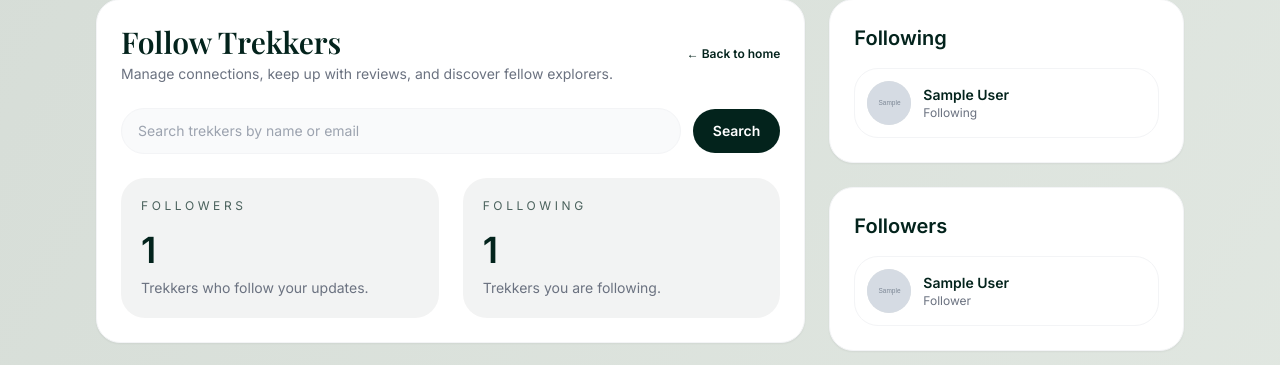
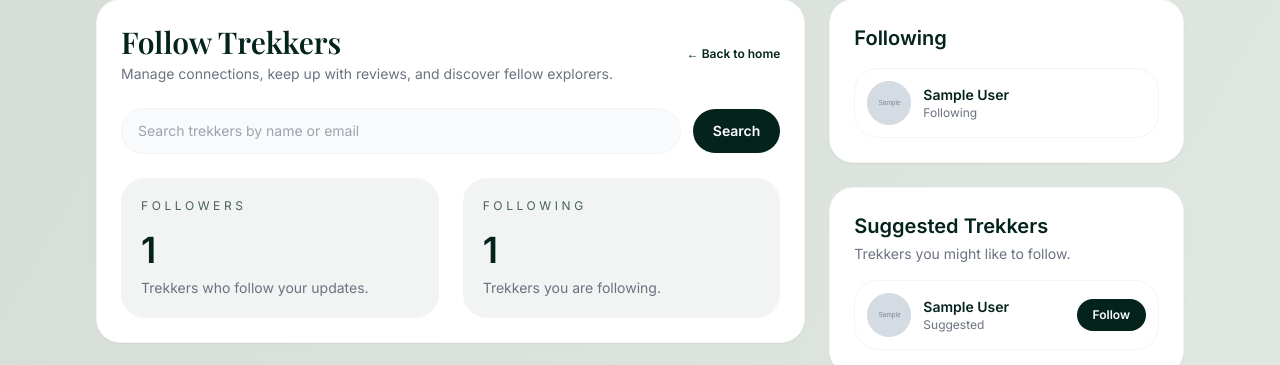
Before and after one commit to 1nzur/Ghumna-Jam, a Flask app: template app/templates/follow.html in a window 1280 px wide. Shown: the part 150-515 px from the top of the page. Run offline with Flask 3, Linux system fonts and the light colour scheme; the template is opened without the code that fills it: most values are stand-ins (such as "Sample title", 1, 10 or a date in 2020); grey boxes marked "Sample" are stand-in pictures; some libraries are stand-ins or nearby versions.

Commit message:
Suggested Trekkers Sidebar

```diff
--- a/app/templates/follow.html
+++ b/app/templates/follow.html
@@ -160,6 +160,37 @@
                         </div>
                     {% else %}
                         <p class="text-sm text-gray-500">You're not following anyone yet.</p>
+                    {% endfor %}
+                </div>
+            </div>
+
+            <div class="bg-white border border-gray-100 rounded-3xl shadow-sm p-6">
+                <h2 class="font-semibold text-brandGreen text-xl">Suggested Trekkers</h2>
+                <p class="text-sm text-gray-500 mt-1">Trekkers you might like to follow.</p>
+                <div class="mt-4 space-y-3">
+                    {% for user in suggested_users %}
+                        <div class="flex items-center gap-3 rounded-3xl border border-gray-100 p-3">
+                            <div class="w-11 h-11 rounded-full bg-brandGreen/10 overflow-hidden flex items-center justify-center text-brandGreen font-semibold text-lg">
+                                {% if user.profile_picture_url %}
+                                    <img src="{{ user.profile_picture_url }}" alt="{{ user.full_name }}" class="w-full h-full object-cover">
+                                {% else %}
+                                    {{ user.full_name[0] | upper }}
+                                {% endif %}
+                            </div>
+                            <div>
+                                <p class="text-sm font-semibold text-brandGreen">
+                                    <a href="{{ url_for('auth.trekker_profile', user_id=user.id) }}" class="hover:text-emerald-950 transition">{{ user.full_name }}</a>
+                                </p>
+                                <p class="text-xs text-gray-500">Suggested</p>
+                            </div>
+                            <form action="{{ url_for('auth.toggle_follow', user_id=user.id) }}" method="POST" class="ml-auto">
+                                <input type="hidden" name="action" value="follow">
+                                <input type="hidden" name="next" value="{{ request.path }}">
+                                <button type="submit" class="px-4 py-2 rounded-full bg-brandGreen text-white text-xs font-semibold hover:bg-emerald-950 transition">Follow</button>
+                            </form>
+                        </div>
+                    {% else %}
+                        <p class="text-sm text-gray-500">No suggestions right now.</p>
                     {% endfor %}
                 </div>
             </div>
```
Also changed, not shown: app/controllers/ControllerAuth.py (+12 -0 lines).
